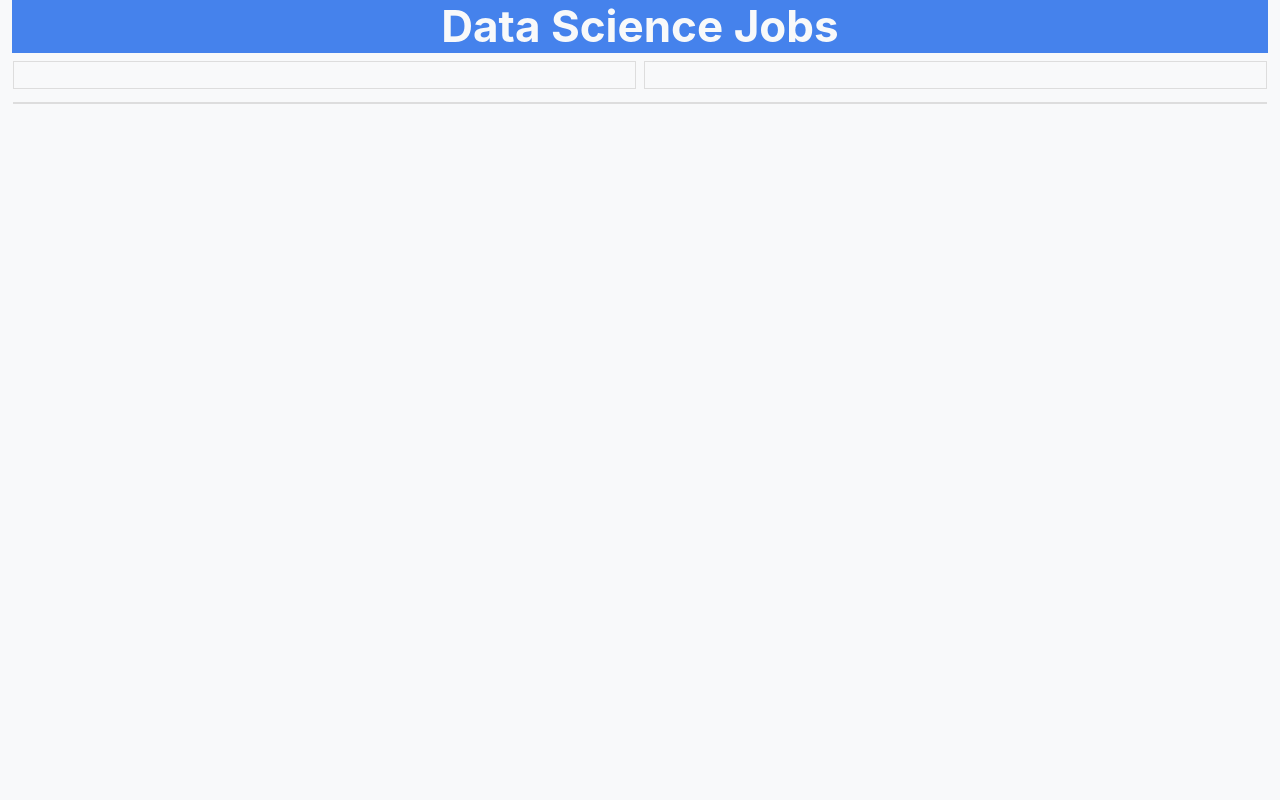
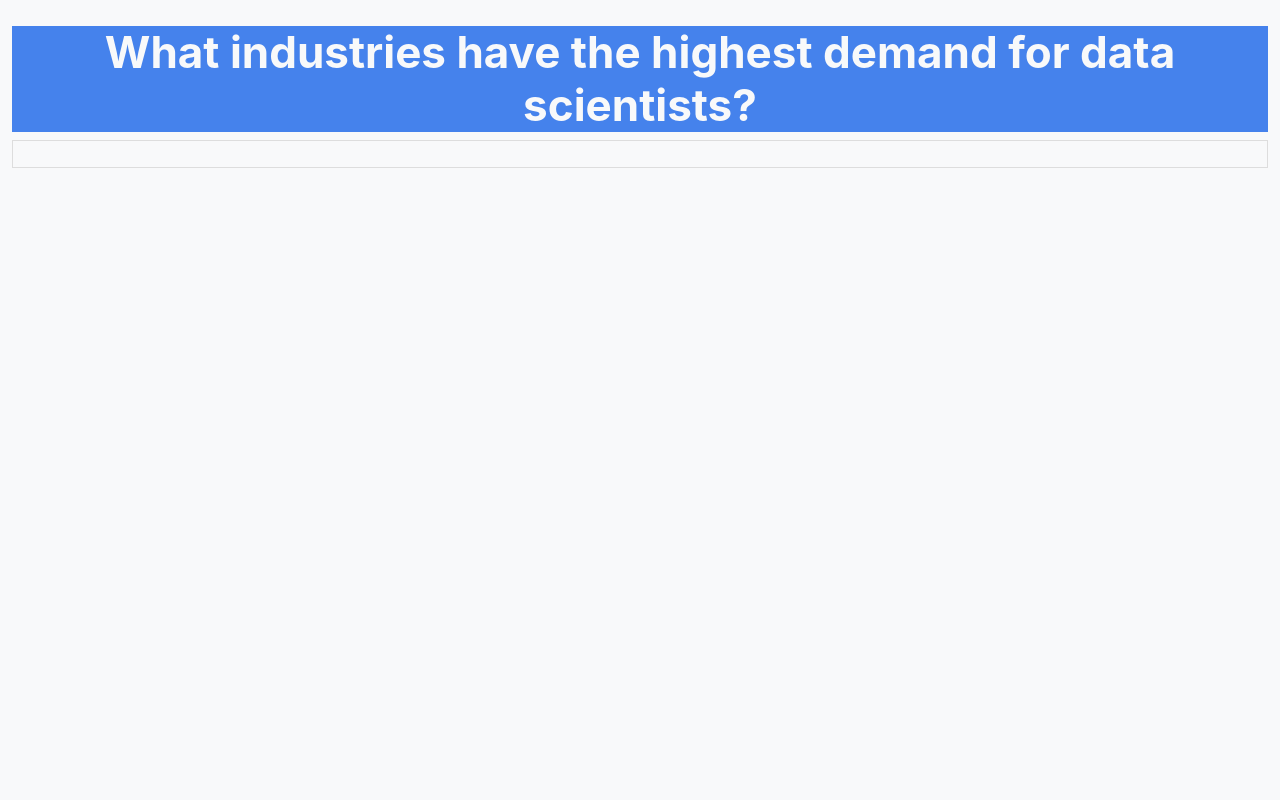
Before and after one commit to molobit619/data-science-jobs-dashboard, a Flask app: page / in a window 1280 px wide. Run offline with Flask 2, Linux system fonts and the light colour scheme; data that the repository does not hold is empty; some libraries are stand-ins or nearby versions.

Commit message:
edit index.html

```diff
--- a/templates/index.html
+++ b/templates/index.html
@@ -10,17 +10,17 @@
     </head>
 
     <body>
-        <div id="container" class="container-fluid bg-light">
+        <div id="container" class="container-fluid bg-light"><br>
             <div class="jumbotron text-center bg-primary">
-                <h1 class="text-light">Data Science Jobs</h1>
-            </div>
-            <div class="chart-container row gap-2">
-                <div class="col border border-1 m-e-2">&nbsp;</div>
+                <h1 class="text-light">What industries have the highest demand for data scientists?</h1>
+            </div><center>
+            <!-- <div class="chart-container row gap-2">
+                <div class="col border border-1 m-e-2">&nbsp;</div> -->
                 <div class="col border border-1"><img id="totals_by_industry" alt=""></div>
             </div>
-            <div class="row chart-container">
-                <div class="col border border-1">
-                    <div id="jobs_by_position">
+            <!-- <div class="row chart-container">
+                <div class="col border border-1"> -->
+                    <!-- <div id="jobs_by_position"> -->
                     </div>
                 </div>
             </div>
```
